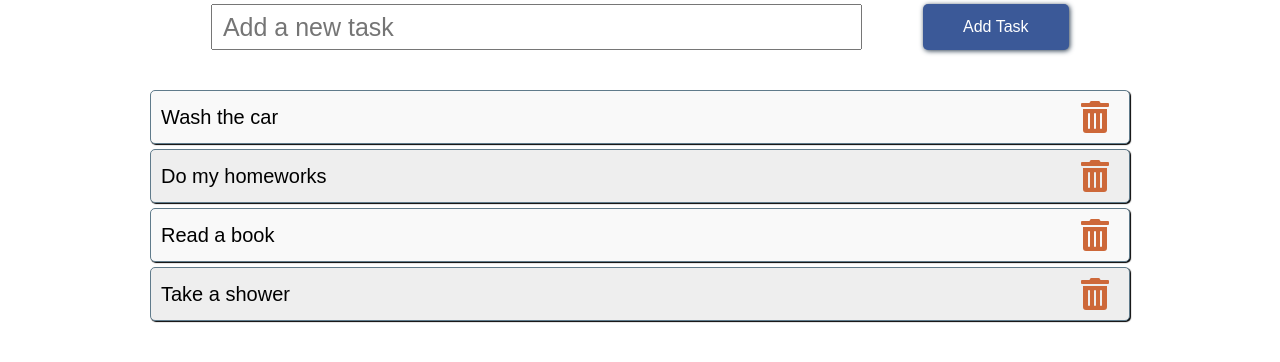
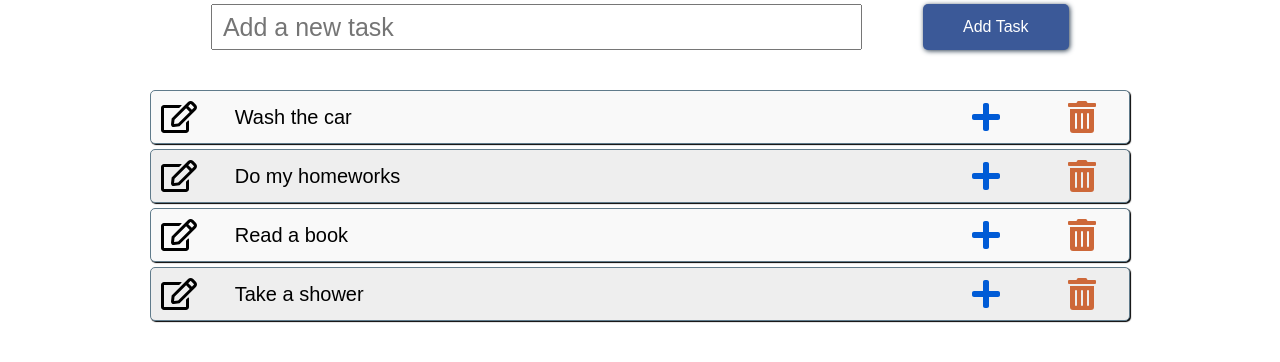
Before and after one commit to amitaysoffer/Todo-jQuery, a plain HTML site: page index.html in a window 1280 px wide. Shown: the part 224-586 px from the top of the page. Drawn offline with nearby package versions, Linux system fonts and the light colour scheme.

Commit message:
added edit option to each task

```diff
--- a/logic.js
+++ b/logic.js
@@ -13,7 +13,7 @@ const Todo = function () {
     const addTask = function (text) {
         tasks.push({
             text: text,
-            id: 'task'+idCounter++
+            id: 'task' + idCounter++
         });
         // console.log(text);
         renderer.renderTasks(tasks);
@@ -32,9 +32,18 @@ const Todo = function () {
                 // console.log(taskID);
             }
         }
-        console.log(tasks)
         renderer.renderTasks(tasks);
     };
 
-    return { getTasks, addTask, deleteTask }
+    // edit task
+    const editTask = function (taskID, newText) {
+        for (let i in tasks) {
+            if (tasks[i].id == taskID) {
+                tasks[i].text = newText
+            }
+        }
+        renderer.renderTasks(tasks);
+    }
+
+    return { getTasks, addTask, deleteTask, editTask }
 };
--- a/main.js
+++ b/main.js
@@ -16,7 +16,19 @@ $('#tasks').on('click', '#delete-task', function () {
     todo.deleteTask(taskID);
 })
 
+// click to edit task
+$('#tasks').on('click', '#edit-task', function() {
+    const taskText = $(this).closest('.task').find('.task-text').text();
+    const taskID = $(this).closest('.task').attr('id');
+    const newText = prompt('Edit existing task', taskText);
 
+    todo.editTask(taskID, newText);
+});
+
+// click to add notes to task
+// $('#tasks').on('click', '#add-notes', function() {
+
+// })
 
 
 todo.addTask('Wash the car');
--- a/render.js
+++ b/render.js
@@ -6,7 +6,13 @@ const Renderer = function () {
 
         // append tasks to #tasks
         for (let index in tasks) {
-            $('#tasks').append(`<div class='task' id='${tasks[index].id}'><span class='task-text'>${tasks[index].text}</span><i id="delete-task" class="btn fa-2x fas fa-trash-alt"></i></div>`);
+            $('#tasks').append(
+            `<div class='task' id='${tasks[index].id}'>
+            <i id="edit-task" class="far fa-2x fa-edit"></i>
+            <p class='task-text'>${tasks[index].text}</p>
+            <i id="add-notes" class="fas fa-2x fa-plus"></i>
+            <i id="delete-task" class="btn fa-2x fas fa-trash-alt"></i>
+            </div>`);
         }
     }
     return { renderTasks }
--- a/style.css
+++ b/style.css
@@ -86,13 +86,14 @@ ul {
     box-shadow: 1px 1px 5px #2C3E50;
 }
 
+/* Tasks */
 #main .task {
     border: #607b8b solid 1px;
     padding: 10px;
     width: 100%;
     border-radius: 5px;
     display: grid;
-    grid-template-columns: 10fr 1fr;
+    grid-template-columns: 1fr 10fr 1fr 1fr;
     background: #eee;
     box-shadow: 1px 1px 1px;
     margin: 5px 0;
@@ -106,18 +107,28 @@ ul {
     background: #ddd;
 }
 
-#main .task span {
+#main .task p {
     font-size: 20px;
+
 }
 
 #delete-task {
-    justify-self: end;
-    margin-right: 10px;
+    justify-self: center;
     color: #cd6839;
     cursor: pointer;
 }
 
-@media(max-width: 768px) {
+#edit-task {
+    align-items: center;
+    cursor: pointer;
+}
+
+#add-notes {
+    color: #005bd6;
+}
+
+/* Mobile settings */
+@media(max-width: 499px) {
     #main {
         padding: 10px;
     }
```
